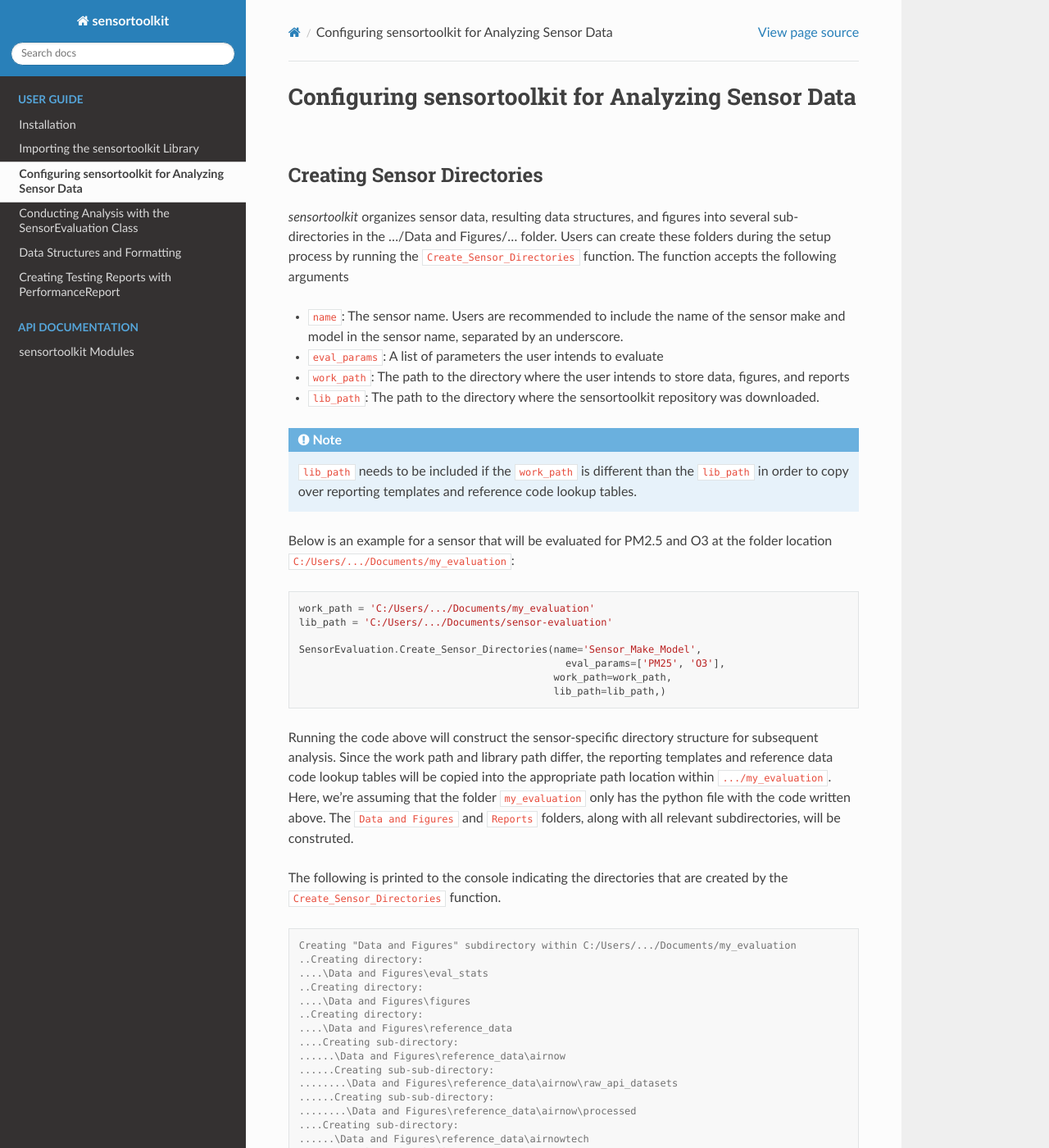
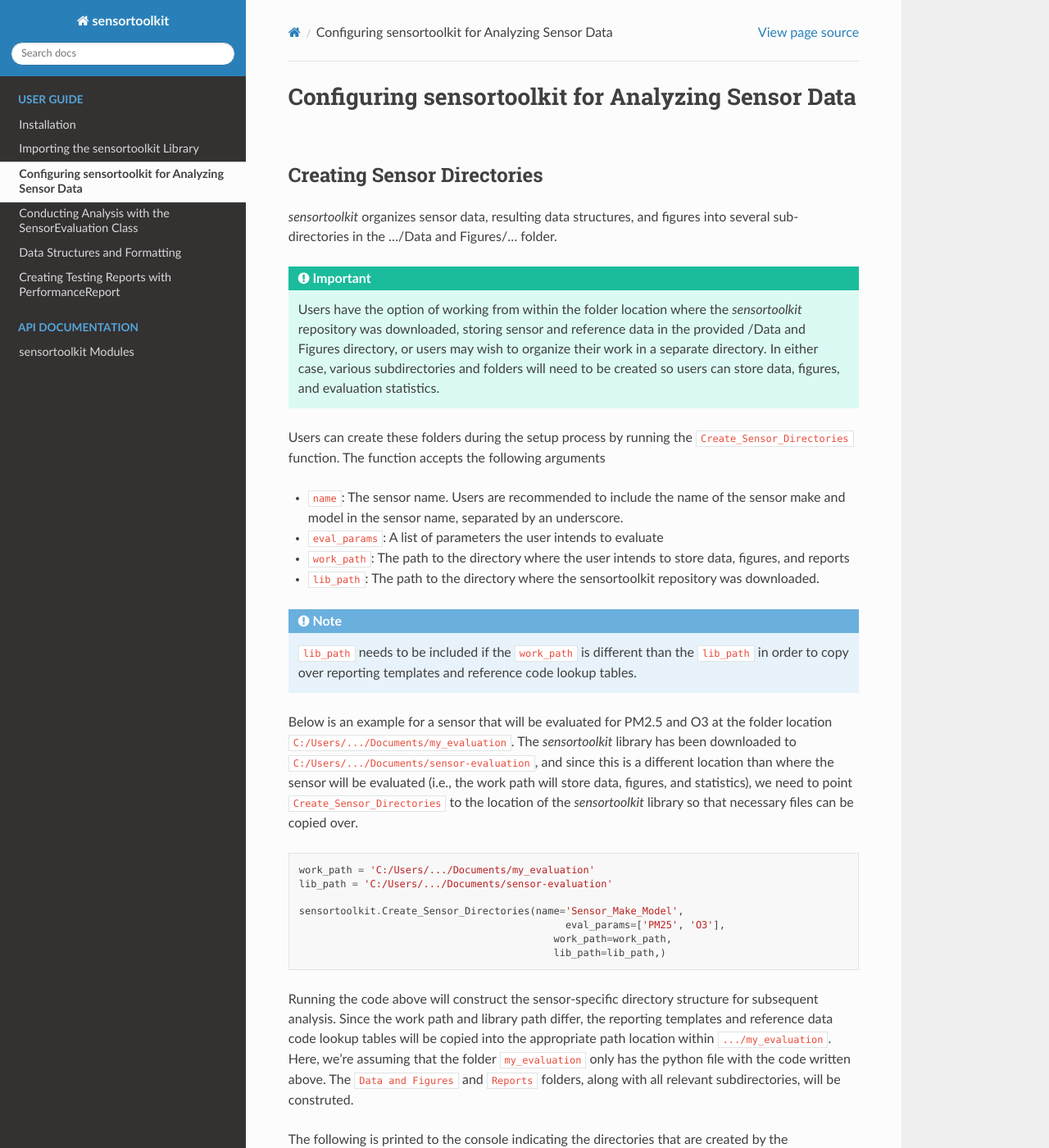
Before and after one commit to USEPA/sensortoolkit, a Sphinx documentation site: the page built from docs/source/setup.rst, in a window 1280 px wide and 1400 px high. Shown: the whole window at 82% size. Built offline with Sphinx 7.4.7 and the Read the Docs theme 2.0.0, drawn with Linux system fonts in a browser that asks for light colours.

Commit message:
Update Configuring sensortoolkit for Analyzing Sensor Data subsection Create Sensor Directories; Add more detail about working in a different directory than the downloaded repository, example with creating sensor directories in a work directory different than the library directory and the need to point to the library path.

```diff
--- a/docs/source/setup.rst
+++ b/docs/source/setup.rst
@@ -5,8 +5,16 @@ Configuring sensortoolkit for Analyzing Sensor Data
 Creating Sensor Directories
 ---------------------------
 `sensortoolkit` organizes sensor data, resulting data structures, and figures
-into several sub-directories in the …/Data and Figures/… folder.  Users can
-create these folders during the setup process by running the ``Create_Sensor_Directories``
+into several sub-directories in the …/Data and Figures/… folder.
+
+.. important::
+  Users have the option of working from within the folder location where the `sensortoolkit`
+  repository was downloaded, storing sensor and reference data in the provided /Data and Figures directory,
+  or users may wish to organize their work in a separate directory. In either case, various
+  subdirectories and folders will need to be created so users can store data, figures, and evaluation
+  statistics.
+
+Users can create these folders during the setup process by running the ``Create_Sensor_Directories``
 function. The function accepts the following arguments
 
 * ``name``: The sensor name. Users are recommended to include the name of the
@@ -24,14 +32,18 @@ function. The function accepts the following arguments
   reference code lookup tables.
 
 Below is an example for a sensor that will be evaluated for PM2.5 and O3 at the
-folder location ``C:/Users/.../Documents/my_evaluation``:
+folder location ``C:/Users/.../Documents/my_evaluation``. The `sensortoolkit` library
+has been downloaded to ``C:/Users/.../Documents/sensor-evaluation``, and since this is a
+different location than where the sensor will be evaluated (i.e., the work path will store
+data, figures, and statistics), we need to point ``Create_Sensor_Directories`` to the
+location of the `sensortoolkit` library so that necessary files can be copied over.
 
 .. code-block:: python
 
     work_path = 'C:/Users/.../Documents/my_evaluation'
     lib_path = 'C:/Users/.../Documents/sensor-evaluation'
 
-    SensorEvaluation.Create_Sensor_Directories(name='Sensor_Make_Model',
+    sensortoolkit.Create_Sensor_Directories(name='Sensor_Make_Model',
                              	                 eval_params=['PM25', 'O3'],
                                                work_path=work_path,
                                                lib_path=lib_path,)
```
Also changed, not shown: docs/source/sensoreval.rst (+9 -1 lines), 9 other files.
